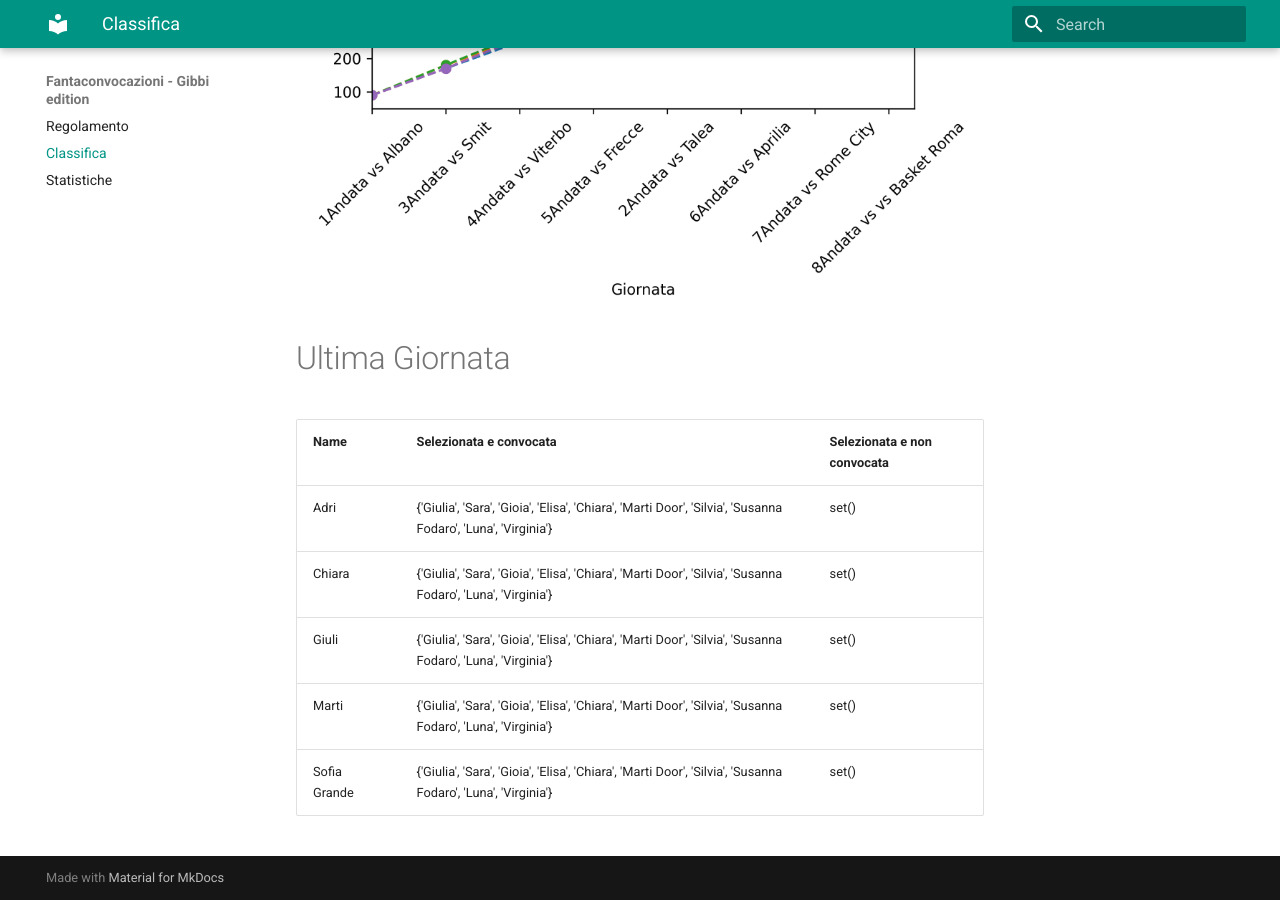
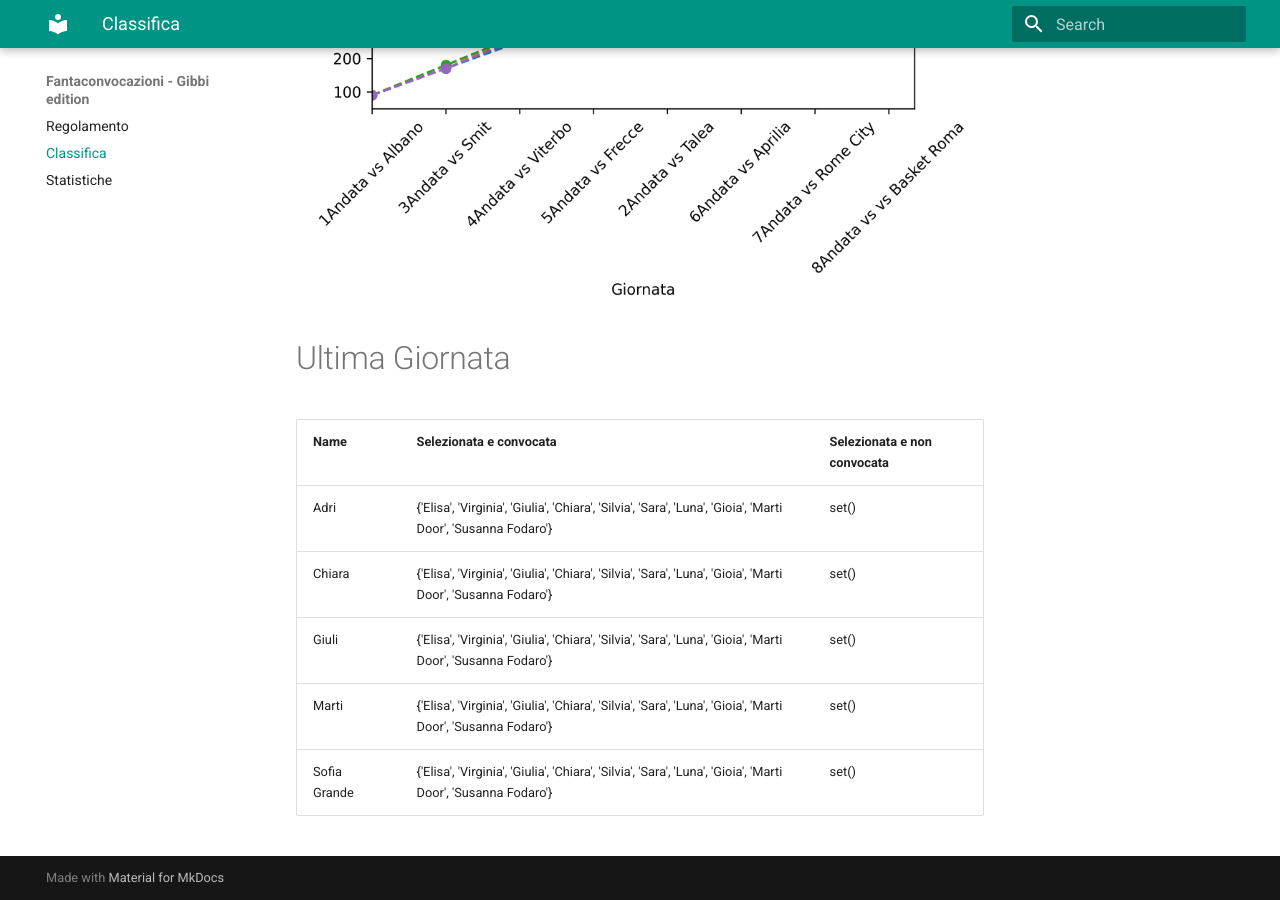
Before and after one commit to martinig94/fantagibbi, an MkDocs documentation site: the page built from docs/Classifica.md, in a window 1280 px wide and 900 px high, scrolled down 810 px. Built offline with MkDocs 1.6.1 and Material for MkDocs 9.7.7, drawn with Linux system fonts in a browser that asks for light colours.

Commit message:
Auto-update from main.py

```diff
--- a/docs/Classifica.md
+++ b/docs/Classifica.md
@@ -18,9 +18,9 @@
 <!-- START_TABLE CORRECT -->
 | Name         | Selezionata e convocata                                                                                      | Selezionata e non convocata   |
 |:-------------|:-------------------------------------------------------------------------------------------------------------|:------------------------------|
-| Adri         | {'Giulia', 'Sara', 'Gioia', 'Elisa', 'Chiara', 'Marti Door', 'Silvia', 'Susanna Fodaro', 'Luna', 'Virginia'} | set()                         |
-| Chiara       | {'Giulia', 'Sara', 'Gioia', 'Elisa', 'Chiara', 'Marti Door', 'Silvia', 'Susanna Fodaro', 'Luna', 'Virginia'} | set()                         |
-| Giuli        | {'Giulia', 'Sara', 'Gioia', 'Elisa', 'Chiara', 'Marti Door', 'Silvia', 'Susanna Fodaro', 'Luna', 'Virginia'} | set()                         |
-| Marti        | {'Giulia', 'Sara', 'Gioia', 'Elisa', 'Chiara', 'Marti Door', 'Silvia', 'Susanna Fodaro', 'Luna', 'Virginia'} | set()                         |
-| Sofia Grande | {'Giulia', 'Sara', 'Gioia', 'Elisa', 'Chiara', 'Marti Door', 'Silvia', 'Susanna Fodaro', 'Luna', 'Virginia'} | set()                         |
+| Adri         | {'Elisa', 'Virginia', 'Giulia', 'Chiara', 'Silvia', 'Sara', 'Luna', 'Gioia', 'Marti Door', 'Susanna Fodaro'} | set()                         |
+| Chiara       | {'Elisa', 'Virginia', 'Giulia', 'Chiara', 'Silvia', 'Sara', 'Luna', 'Gioia', 'Marti Door', 'Susanna Fodaro'} | set()                         |
+| Giuli        | {'Elisa', 'Virginia', 'Giulia', 'Chiara', 'Silvia', 'Sara', 'Luna', 'Gioia', 'Marti Door', 'Susanna Fodaro'} | set()                         |
+| Marti        | {'Elisa', 'Virginia', 'Giulia', 'Chiara', 'Silvia', 'Sara', 'Luna', 'Gioia', 'Marti Door', 'Susanna Fodaro'} | set()                         |
+| Sofia Grande | {'Elisa', 'Virginia', 'Giulia', 'Chiara', 'Silvia', 'Sara', 'Luna', 'Gioia', 'Marti Door', 'Susanna Fodaro'} | set()                         |
 <!-- END_TABLE CORRECT -->
```
